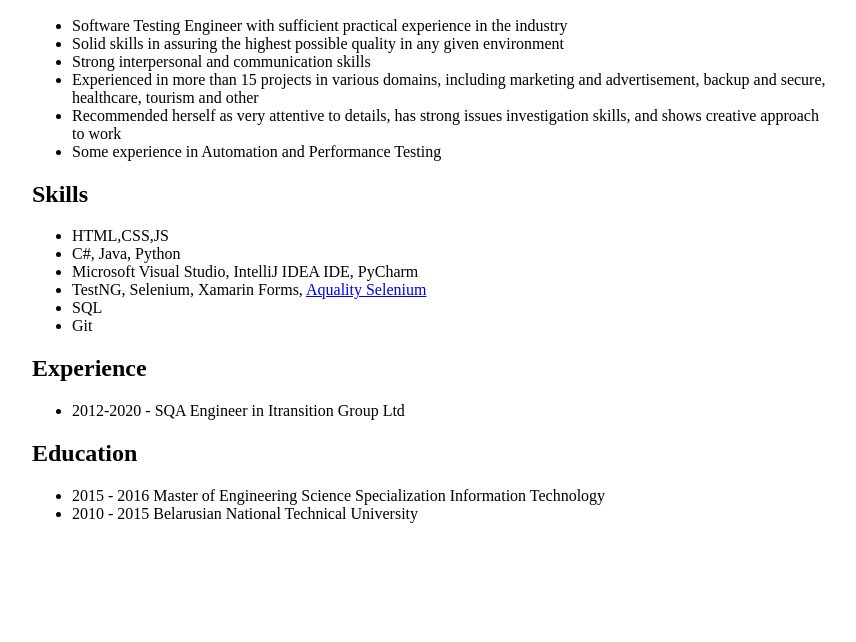
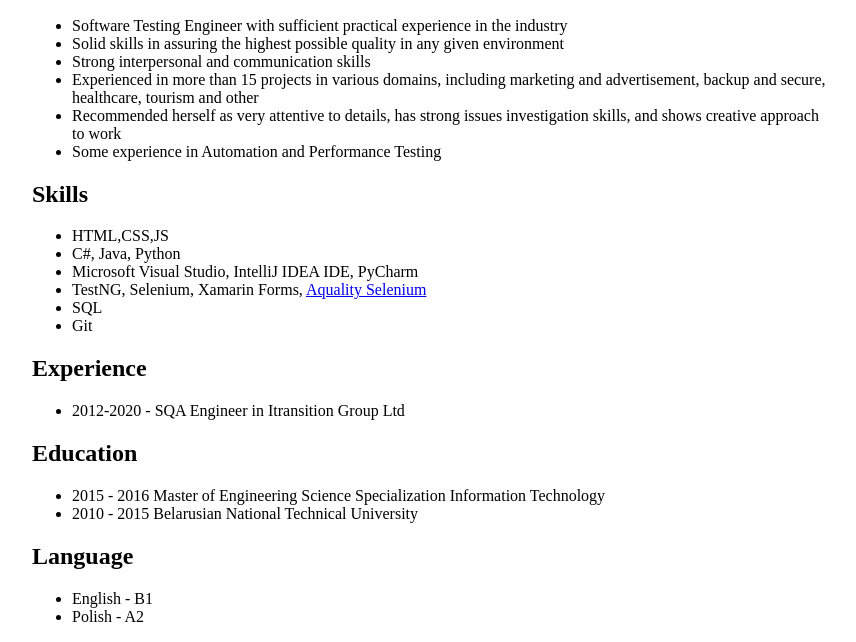
Before and after one commit to nkrivitsky/rsschool-cv, a plain HTML site: page index.html in a window 1280 px wide. Shown: the part 499-1141 px from the top of the page, without its empty margins (208-1064 px from the left). Before the commit the page ends 1038 px from the top, so only its background shows below. Drawn offline with Linux system fonts and the light colour scheme.

```diff
--- a/index.html
+++ b/index.html
@@ -68,6 +68,11 @@
                 <li>2010 - 2015 Belarusian National Technical University</li>
             </ul>
 
+            <h2>Language</h2>
+            <ul>
+                <li>English - B1 </li>
+                <li>Polish - A2</li>
+            </ul>
         </main>
     </div>
 </body>
```
